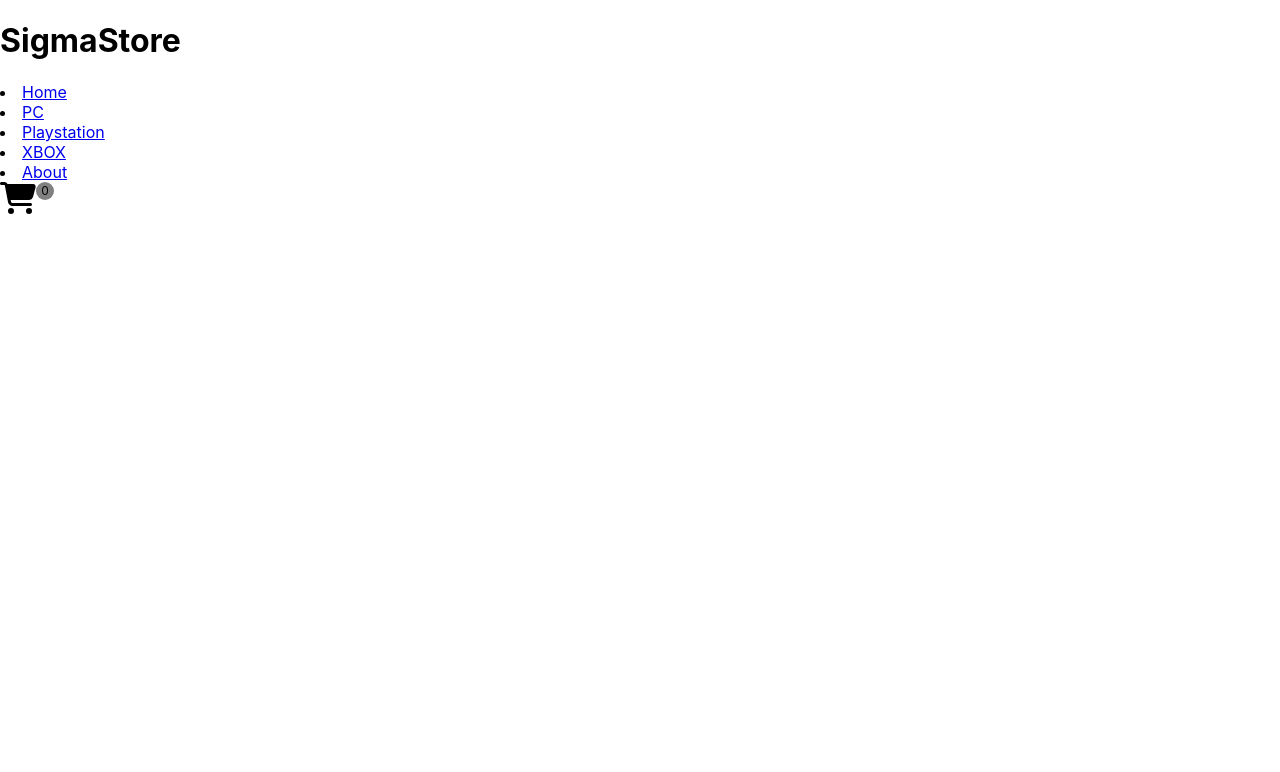
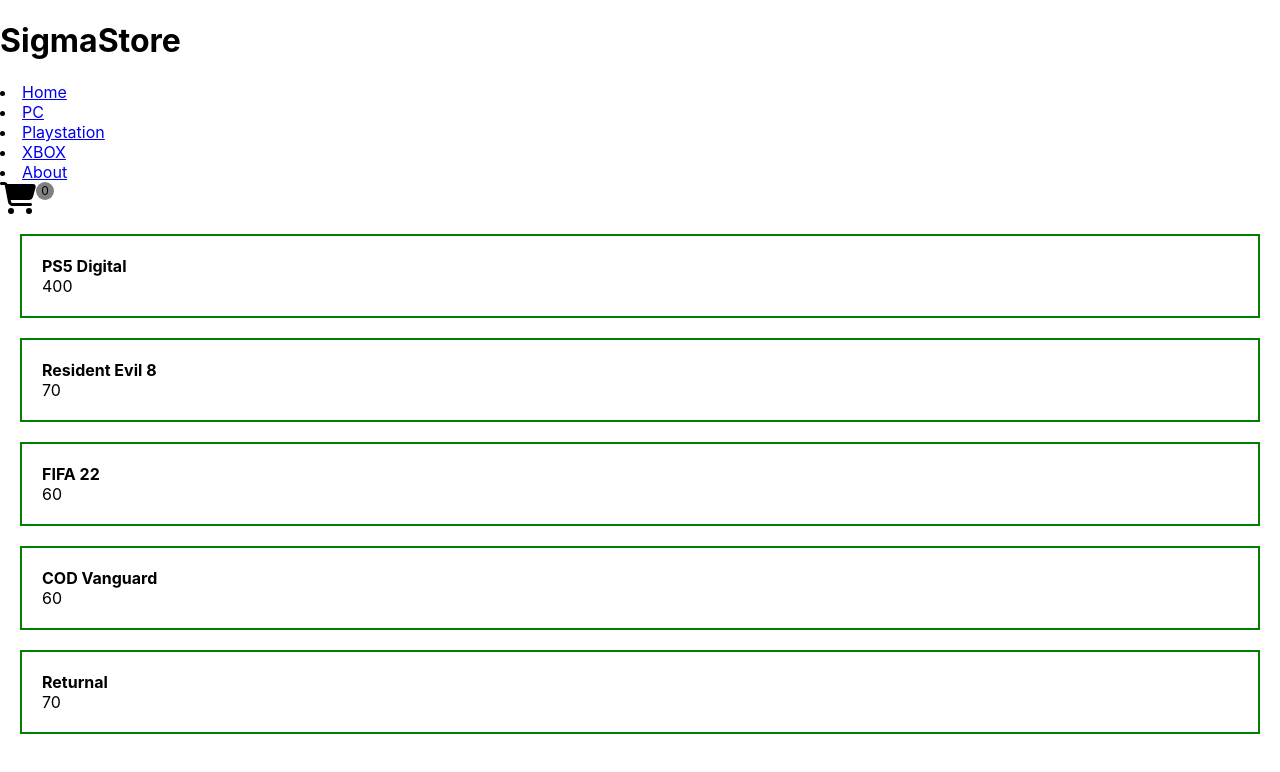
Before and after one commit to anzaldoivan/sigmastore, a React (Create React App) app: page /about in a window 1280 px wide. Shown: the top 772 px of the page. Built offline with nearby package versions, Linux system fonts and the light colour scheme.

Commit message:
Added item list

```diff
--- a/src/App.js
+++ b/src/App.js
@@ -1,4 +1,6 @@
 import "./App.css";
+import React, { Component, useState, useEffect } from "react";
+import { render } from "react-dom";
 import { BrowserRouter as Router, Routes, Route } from "react-router-dom";
 import Home from "./components/Home";
 import About from "./components/Home";
--- /dev/null
+++ b/src/components/ItemCard.js
@@ -0,0 +1,9 @@
+const ItemCard = ({ itemData }) => {
+  return (
+    <div style={{ border: "solid green 2px", margin: "20px", padding: "20px" }}>
+      <strong>{itemData.name}</strong>
+      <div>{itemData.price}</div>
+    </div>
+  );
+};
+export default ItemCard;
--- a/src/components/container/ItemListContainer.jsx
+++ b/src/components/container/ItemListContainer.jsx
@@ -1,8 +1,31 @@
-import React from 'react';
+import {useEffect, useState} from 'react';
+import { items as itemData } from "../data/items"
+import ItemCard from "../ItemCard"
 
-const ItemListContainer = (props) => {
-    // Incluye aquí el rendering de algún texto o título provisional que luego reemplazaremos por nuestro catálogo
-  }
+const ItemListContainer = () => {
+  const [items, setItems] = useState([])
 
+  useEffect(() => {
+    const getItems = new Promise( (resolve, reject) => {
+      setTimeout( () => {
+        reject('error en la promesa')
+      }, 5000)
+    })
+
+    getItems.then((result) =>{
+      console.log("Se completo la promesa", result);
+      setItems(result)
+    }).catch(error => {console.log('Error found', error)})
+
+    console.log('effect end')
+  }, [])
+
+  return (
+    <div>
+      {console.log(itemData)}
+      {itemData.map(item => <ItemCard key={item.id} itemData={item}/> )}
+    </div>
+  )
+}
 
 export default ItemListContainer;
--- /dev/null
+++ b/src/components/data/items.js
@@ -0,0 +1,7 @@
+export const items = [
+  { id: 0, name: "PS5 Digital", price: "400" },
+  { id: 1, name: "Resident Evil 8", price: "70" },
+  { id: 3, name: "FIFA 22", price: "60" },
+  { id: 4, name: "COD Vanguard", price: "60" },
+  { id: 5, name: "Returnal", price: "70" },
+];
```
